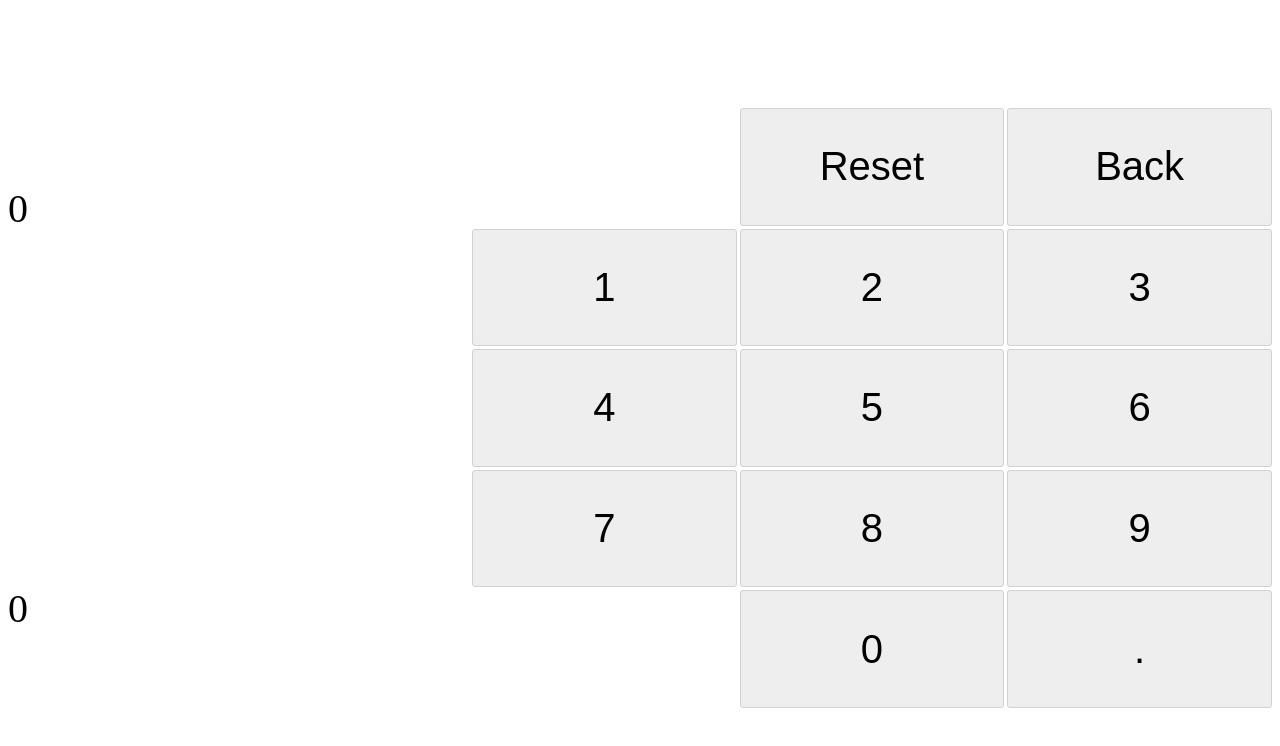
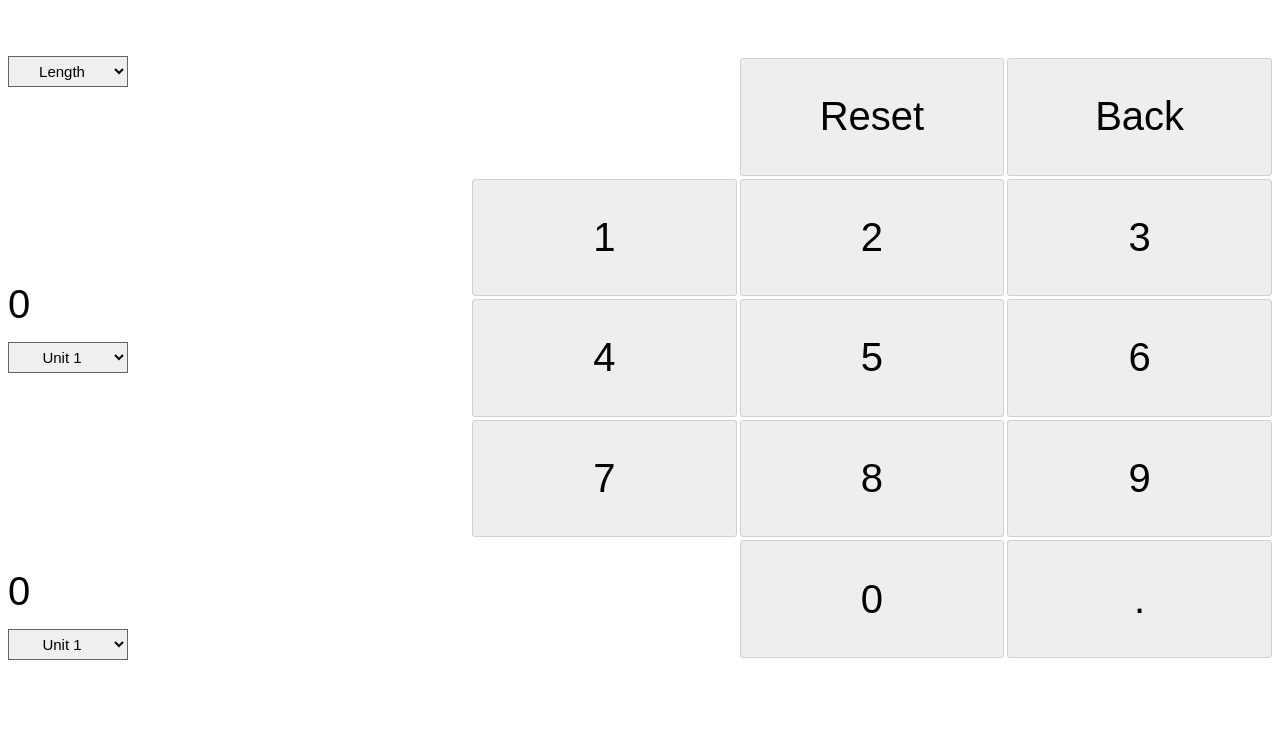
Before and after one commit to ThieNhann/unit-converter, a plain HTML site: page index.html in a window 1280 px wide. Drawn offline with Linux system fonts and the light colour scheme.

Commit message:
select boxes

```diff
--- a/css/layout.css
+++ b/css/layout.css
@@ -2,8 +2,10 @@
     display: flex;
     flex-direction: row;
     align-items: center;
+    margin-top: -50px;
     height: 100vh;
     justify-content: space-between;
+    font-family: sans-serif;
 }
 
 #numbers {
@@ -13,3 +15,20 @@
     justify-content: space-around;
     font-size: 40px;
 }
+
+select {
+    width: 120px;
+    padding: 5px;
+    font-size: 15px;
+    border: 1px solid rgb(100, 100, 100);
+    text-align: center;
+}
+
+select:hover {
+    background-color: rgb(244, 243, 243);
+}
+
+select option {
+    border: 1px solid rgb(249, 249, 249);
+    border-radius: 6px;
+}
--- a/index.html
+++ b/index.html
@@ -6,13 +6,42 @@
     <title>Document</title>
     <link rel="stylesheet" href="css/input.css">
     <link rel="stylesheet" href="css/layout.css">
-
+    <link href="https://fonts.googleapis.com/css2?family=Inter:wght@400;700&display=swap" rel="stylesheet">
 </head>
 <body>
     <div id="layout">
         <div id="numbers">
-            <div id="input-number">0</div>
-            <div id="result-number">0</div>
+            <select name="converter" id="converter-select">
+                <option value="length">Length</option>
+                <option value="volume">Volume</option>
+                <option value="weight-mass">Weight/mass</option>
+                <option value="temperature">Temperature</option>
+                <option value="energy">Energy</option>
+                <option value="area">Area</option>
+                <option value="speed">Speed</option>
+                <option value="time">Time</option>
+                <option value="power">Power</option>
+                <option value="data">Data</option>
+                <option value="pressure">Pressure</option>
+                <option value="angle">Angle</option>
+            </select>
+            <div id="input">
+                <div id="input-number">0</div>
+                <select name="input-unit-select" id="input-unit-select">
+                <option value="unit-1">Unit 1</option>
+                <option value="unit-2">Unit 2</option>
+                <option value="unit-3">Unit 3</option>
+            </select>
+            </div>
+            <div id="result">
+                <div id="result-number">0</div>
+                <select name="input-unit-select" id="input-unit-select">
+                    <option value="unit-1">Unit 1</option>
+                    <option value="unit-2">Unit 2</option>
+                    <option value="unit-3">Unit 3</option>
+                </select>
+            </div>
+
         </div>
         <div id="number-pad">
             <button class="number-button" style="visibility: hidden;">hide</button>
@@ -33,5 +62,6 @@
         </div>
     </div>
     <script src="js/input.js"></script>
+    <script src="js/unit-select.js"></script>
 </body>
 </html>
--- /dev/null
+++ b/js/unit-select.js
@@ -0,0 +1,3 @@
+document.addEventListener('DOMContentLoaded', () => {
+
+})
```
